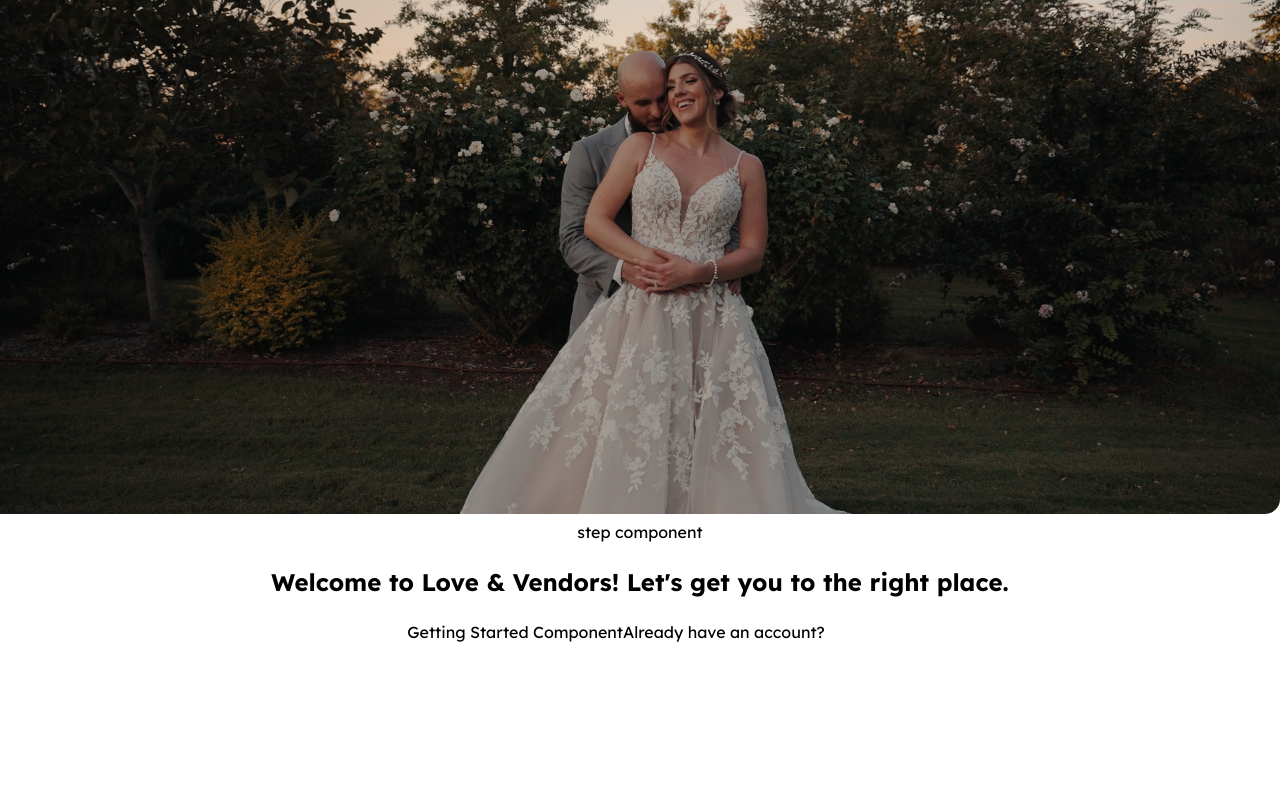
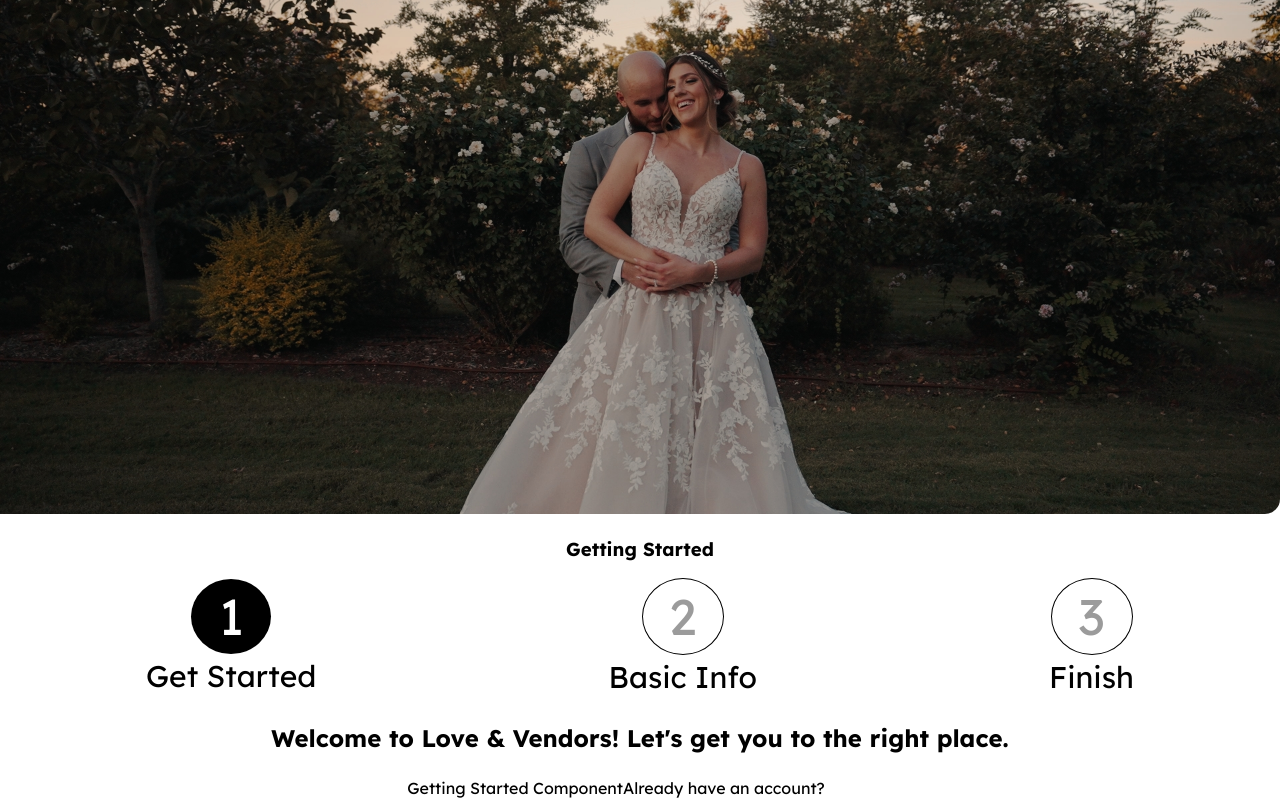
Before and after one commit to Damianpad/love-and-vendors, a React (Vite) app: page /getting-started in a window 1280 px wide. Shown: the part 350-1150 px from the top of the page. Before the commit the page ends 994 px from the top, so only its background shows below. Built offline with nearby package versions, Linux system fonts and the light colour scheme.

Commit message:
init: Get started component

```diff
--- /dev/null
+++ b/src/components/GSStep/GSStep.jsx
@@ -0,0 +1,44 @@
+import { GSStepStyled } from "./GSStep.styled";
+import { useState } from "react";
+import { useLocation } from "react-router-dom";
+
+export default function GSStep() {
+
+    const location = useLocation();
+    const [select, setSelect] = useState(false);
+
+    const getStarted = "/getting-started"
+
+    const isOnGetStarted = location.pathname === getStarted
+
+  return (
+    <GSStepStyled>
+      <h1>Getting Started</h1>
+      <section className="stepContainer">
+        <section className="step1">
+          <section className="numberContainer">
+            <span className="stepNumber">1</span>
+          </section>
+
+          <span className="stepName">Get Started</span>
+        </section>
+
+        <section className="step2">
+          <section className="numberContainerNotSelected">
+            <span className="stepNumber">2</span>
+          </section>
+
+          <span className="stepName">Basic Info</span>
+        </section>
+
+        <section className="step3">
+          <section className="numberContainerNotSelected">
+            <span className="stepNumber">3</span>
+          </section>
+
+          <span className="stepName">Finish</span>
+        </section>
+      </section>
+    </GSStepStyled>
+  );
+}
--- /dev/null
+++ b/src/components/GSStep/GSStep.styled.js
@@ -0,0 +1,62 @@
+import styled from "styled-components";
+
+export const GSStepStyled = styled.div`
+  display: flex;
+  flex-direction: column;
+
+  .stepContainer {
+    display: flex;
+    flex-direction: row;
+    align-items: center;
+    justify-content: space-around;
+  }
+
+  .step1 {
+    display: flex;
+    flex-direction: column;
+    align-items: center;
+    justify-content: center;
+  }
+
+  .step1 span {
+  }
+
+  .step2 {
+    display: flex;
+    flex-direction: column;
+    align-items: center;
+    justify-content: center;
+  }
+
+  .step3 {
+    display: flex;
+    flex-direction: column;
+    align-items: center;
+    justify-content: center;
+  }
+
+  .stepNumber {
+    color: white;
+    font-size: 50px;
+  }
+
+  .numberContainer {
+    background: black;
+    border-radius: 50%;
+    width: 80px;
+  }
+
+  .numberContainerNotSelected {
+    background: white;
+    border: 1px solid black;
+    border-radius: 50%;
+    width: 80px;
+  }
+  .numberContainerNotSelected span {
+    color: #9b9b9b;
+  }
+
+  .stepName {
+    font-size: 30px;
+  }
+`;
--- a/src/components/pages/GettingStarted/GettingStarted.jsx
+++ b/src/components/pages/GettingStarted/GettingStarted.jsx
@@ -1,5 +1,6 @@
 import StartedImage from "../../StartedImage/StartedImage";
 import { GettingStartedStyles } from "./GettingStarted.styled";
+import GSStep from "../../GSStep/GSStep";
 
 export default function GettingStarted() {
   return (
@@ -9,7 +10,7 @@ export default function GettingStarted() {
           <StartedImage />
         </section>
         <section>
-          <span>step component</span>
+          <GSStep />
           <h2>Welcome to Love & Vendors! Let's get you to the right place.</h2>
           <span>Getting Started Component</span>
           <span>
```
